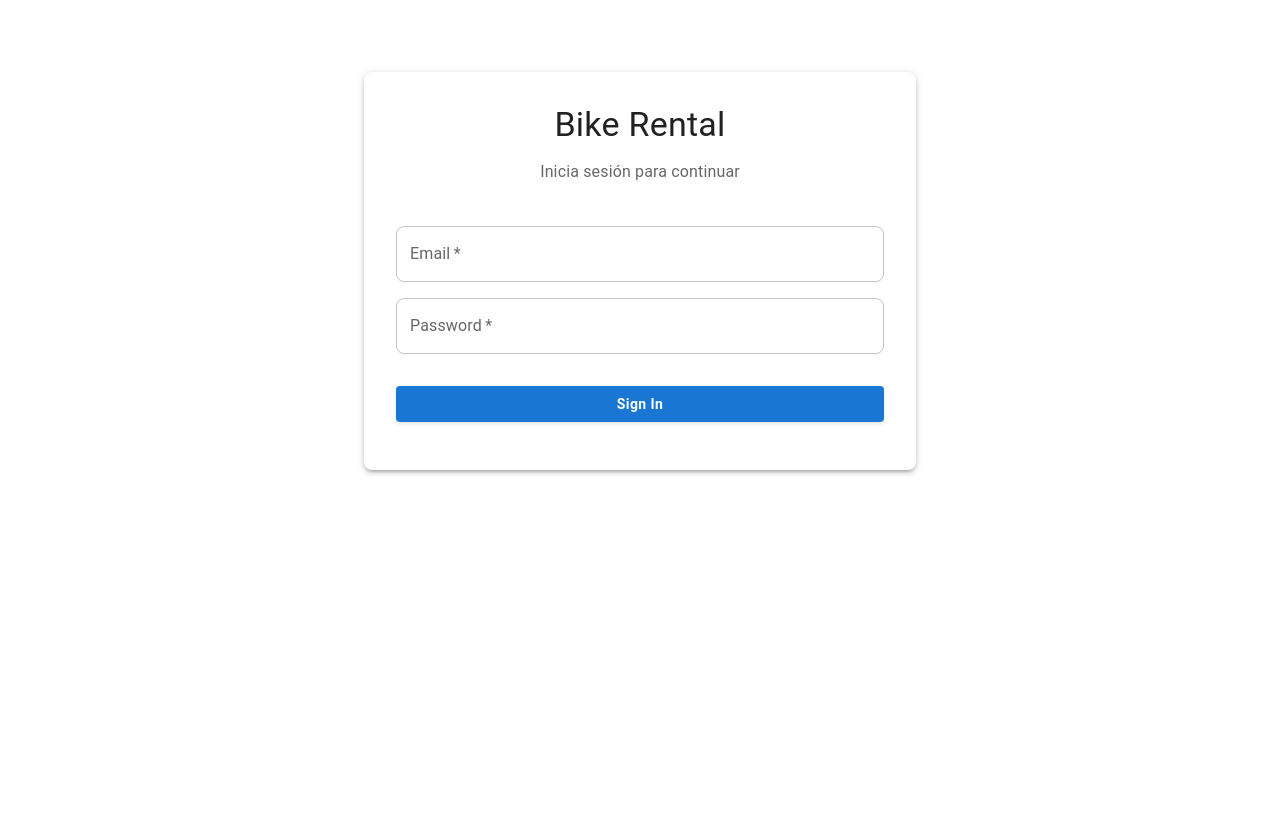
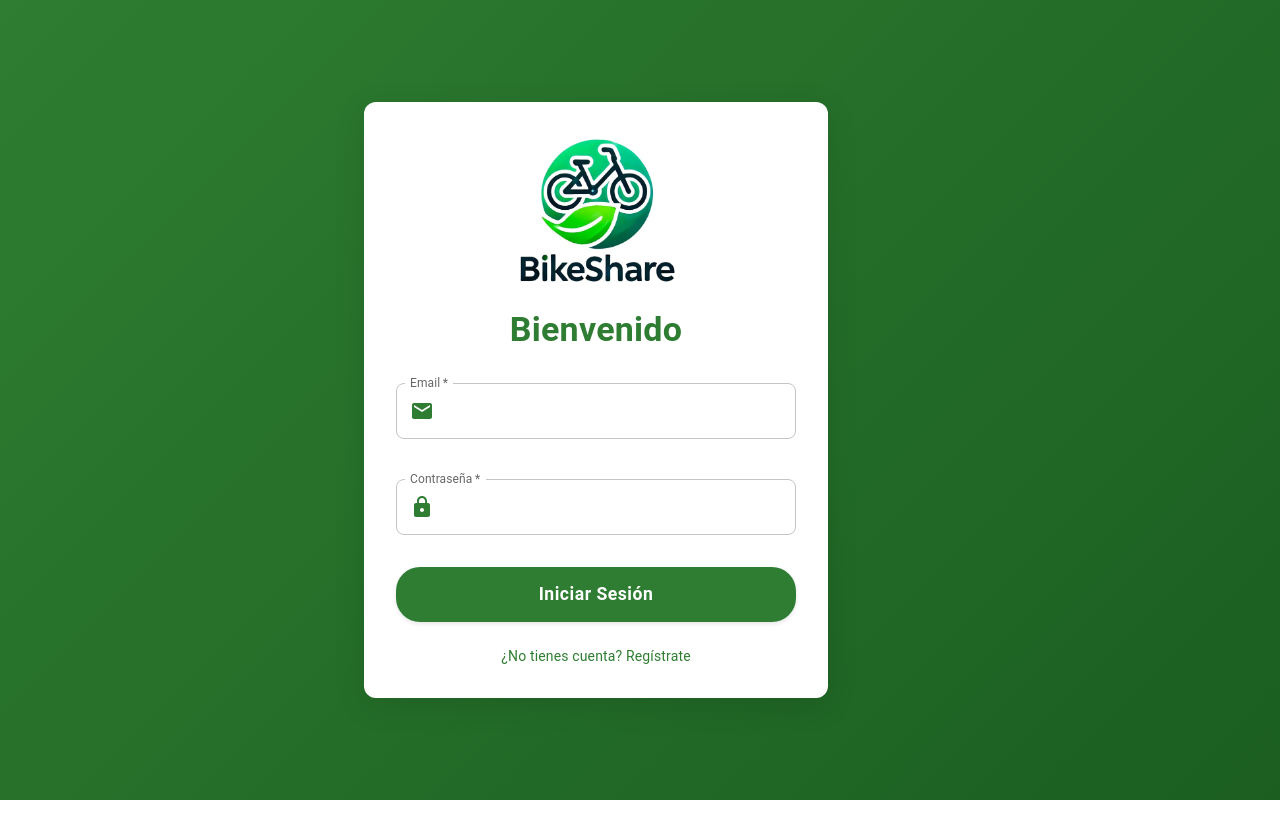
Before and after one commit to LuisVargasCarrasco/ProyectoWeb, a React (Vite) app in the folder bike-rental-app/: page / in a window 1280 px wide. Built offline with nearby package versions, Linux system fonts and the light colour scheme.

Commit message:
Mejoras de la estetica de app y mejoras en login, tambien se añade el registro

```diff
--- a/bike-rental-app/package.json
+++ b/bike-rental-app/package.json
@@ -17,6 +17,7 @@
     "@react-google-maps/api": "^2.20.6",
     "@supabase/supabase-js": "^2.49.1",
     "date-fns": "^4.1.0",
+    "framer-motion": "^12.5.0",
     "react": "^19.0.0",
     "react-dom": "^19.0.0"
   },
--- a/bike-rental-app/src/App.css
+++ b/bike-rental-app/src/App.css
@@ -1,4 +1,14 @@
+/* Add these styles at the top of the file */
+html, body {
+  margin: 0;
+  padding: 0;
+  height: 100%;
+  overflow: hidden;
+}
+
 #root {
+  height: 100vh;
+  overflow: hidden;
   max-width: 100%;
   margin: 0;
   padding: 0;
--- a/bike-rental-app/src/App.jsx
+++ b/bike-rental-app/src/App.jsx
@@ -1,5 +1,5 @@
 import { useState, useEffect } from 'react'
-import { Container, Box, Paper, Tabs, Tab, AppBar, Toolbar, Typography, Button } from '@mui/material'
+import { Container, Box, Tabs, Tab, AppBar, Toolbar, Typography, Button } from '@mui/material'
 import BikeMap from './components/Map/BikeMap'
 import LoginForm from './components/Auth/LoginFrom'
 import ReservationList from './components/Bikes/ReservationList'
@@ -7,17 +7,17 @@ import RideHistory from './components/Bikes/RideHistory'
 import ActiveRides from './components/Bikes/ActiveRides'
 import './App.css'
 import { supabase } from './services/supabase'
-import { ThemeProvider, createTheme } from '@mui/material/styles';
+import { ThemeProvider, createTheme } from '@mui/material/styles'
 
 const theme = createTheme({
   palette: {
     primary: {
-      main: '#2E7D32', // Verde más suave
+      main: '#2E7D32',
       light: '#4CAF50',
       dark: '#1B5E20',
     },
     secondary: {
-      main: '#FF5722', // Naranja para contraste
+      main: '#FF5722',
     },
     background: {
       default: '#F5F5F5',
@@ -68,33 +68,36 @@ function App() {
     await supabase.auth.signOut()
   }
 
-
   if (!session) {
     return (
-      <Container maxWidth="sm" sx={{ mt: 8 }}>
-        <Paper elevation={3} sx={{ p: 4, borderRadius: 2 }}>
-          <Typography variant="h4" component="h1" gutterBottom align="center">
-            Bike Rental
-          </Typography>
-          <Typography variant="subtitle1" gutterBottom align="center" sx={{ mb: 4 }}>
-            Inicia sesión para continuar
-          </Typography>
+      <ThemeProvider theme={theme}>
+        <Box sx={{
+          minHeight: '100vh',
+          display: 'flex',
+          alignItems: 'center',
+          justifyContent: 'center',
+          bgcolor: '#2E7D32',
+          backgroundImage: 'linear-gradient(135deg, #2E7D32 0%, #1B5E20 100%)',
+        }}>
+          <Container maxWidth="sm">
             <LoginForm />
-        </Paper>
           </Container>
+        </Box>
+      </ThemeProvider>
     )
   }
 
   return (
     <ThemeProvider theme={theme}>
       <Box sx={{
+        height: '100vh',
         display: 'flex',
         flexDirection: 'column',
-      minHeight: '100vh'
+        overflow: 'hidden'
       }}>
-      <AppBar position="static">
+        <AppBar position="static" elevation={0}>
           <Toolbar>
-          <Typography variant="h6" component="div" sx={{ flexGrow: 1 }}>
+            <Typography variant="h6" sx={{ flexGrow: 1, fontWeight: 600 }}>
               BikeShare
             </Typography>
             <Button color="inherit" onClick={handleLogout}>
@@ -102,19 +105,23 @@ function App() {
             </Button>
           </Toolbar>
         </AppBar>
+
         <Box sx={{
           flex: 1,
           display: 'flex',
           flexDirection: 'column',
           p: 3,
-        bgcolor: 'background.default'
+          bgcolor: 'background.default',
+          overflow: 'hidden'
         }}>
-        <Paper sx={{
+          <Box sx={{
             flex: 1,
             display: 'flex',
             flexDirection: 'column',
-          borderRadius: 2,
-          overflow: 'hidden'
+            bgcolor: 'background.paper',
+            borderRadius: 3,
+            overflow: 'hidden',
+            boxShadow: '0 4px 12px rgba(0,0,0,0.05)'
           }}>
             <Tabs
               value={tab}
@@ -122,12 +129,13 @@ function App() {
               sx={{
                 borderBottom: 1,
                 borderColor: 'divider',
-              bgcolor: 'background.paper'
+                bgcolor: 'background.paper',
+                px: 2
               }}
             >
               <Tab label="Mapa" />
               <Tab label="Mis Reservas" />
-            <Tab label="Viajes Activos" />  {/* Nueva pestaña */}
+              <Tab label="Viajes Activos" />
               <Tab label="Historial" />
             </Tabs>
             <Box sx={{
@@ -137,10 +145,10 @@ function App() {
             }}>
               {tab === 0 && <BikeMap />}
               {tab === 1 && <ReservationList />}
-            {tab === 2 && <ActiveRides />}  {/* Nuevo componente */}
-            {tab === 3 && <RideHistory />}  {/* Actualizado a índice 3 */}
+              {tab === 2 && <ActiveRides />}
+              {tab === 3 && <RideHistory />}
             </Box>
-        </Paper>
+          </Box>
         </Box>
       </Box>
     </ThemeProvider>
--- a/bike-rental-app/src/components/Auth/LoginFrom.jsx
+++ b/bike-rental-app/src/components/Auth/LoginFrom.jsx
@@ -1,48 +1,180 @@
 import { useState } from 'react';
 import { supabase } from '../../services/supabase';
-import { Box, TextField, Button, Typography } from '@mui/material';
+import { Box, TextField, Button, Typography, InputAdornment, Link } from '@mui/material';
+import EmailIcon from '@mui/icons-material/Email';
+import LockIcon from '@mui/icons-material/Lock';
+import { motion } from 'framer-motion';
 
 const LoginForm = () => {
   const [email, setEmail] = useState('');
   const [password, setPassword] = useState('');
+  const [isRegistering, setIsRegistering] = useState(false);
 
-  const handleLogin = async (e) => {
+  const handleSubmit = async (e) => {
     e.preventDefault();
+    try {
+      if (isRegistering) {
+        const { error } = await supabase.auth.signUp({
+          email,
+          password,
+        });
+        if (error) throw error;
+        alert('Revisa tu email para confirmar el registro');
+      } else {
         const { error } = await supabase.auth.signInWithPassword({
           email,
           password,
         });
-    if (error) alert(error.message);
+        if (error) throw error;
+      }
+    } catch (error) {
+      alert(error.message);
+    }
   };
 
   return (
-    <Box component="form" onSubmit={handleLogin} sx={{ mt: 1 }}>
+    <motion.div
+      initial={{ opacity: 0, y: 20 }}
+      animate={{ opacity: 1, y: 0 }}
+      transition={{ duration: 0.5 }}
+    >
+      <Box
+        component="form"
+        onSubmit={handleSubmit}
+        sx={{
+          display: 'flex',
+          flexDirection: 'column',
+          alignItems: 'center',
+          gap: 3,
+          width: '100%',
+          maxWidth: 400,
+          bgcolor: 'white',
+          p: 4,
+          borderRadius: 1,
+          boxShadow: '0 8px 32px rgba(0,0,0,0.1)',
+        }}
+      >
+        <Box
+          component="img"
+          src="/logobikeshare.jpg"
+          alt="BikeShare Logo"
+          sx={{
+            width: 180,
+            height: 'auto',
+            borderRadius: 2,
+          }}
+        />
+
+        <Typography
+          variant="h4"
+          component="h1"
+          sx={{
+            color: '#2E7D32',
+            fontWeight: 700,
+            textAlign: 'center',
+          }}
+        >
+          {isRegistering ? 'Crear cuenta' : 'Bienvenido'}
+        </Typography>
+
         <TextField
-        margin="normal"
           required
           fullWidth
           label="Email"
+          type="email"
           value={email}
           onChange={(e) => setEmail(e.target.value)}
+          InputProps={{
+            startAdornment: (
+              <InputAdornment position="start">
+                <EmailIcon sx={{ color: '#2E7D32' }} />
+              </InputAdornment>
+            ),
+          }}
+          sx={{
+            '& .MuiOutlinedInput-root': {
+              borderRadius: 2,
+              backgroundColor: 'white',
+              '&:hover fieldset': {
+                borderColor: '#2E7D32',
+              },
+              '&.Mui-focused fieldset': {
+                borderColor: '#2E7D32',
+              }
+            },
+            '& .MuiInputLabel-root.Mui-focused': {
+              color: '#2E7D32'
+            }
+          }}
         />
+
         <TextField
-        margin="normal"
           required
           fullWidth
-        label="Password"
+          label="Contraseña"
           type="password"
           value={password}
           onChange={(e) => setPassword(e.target.value)}
+          InputProps={{
+            startAdornment: (
+              <InputAdornment position="start">
+                <LockIcon sx={{ color: '#2E7D32' }} />
+              </InputAdornment>
+            ),
+          }}
+          sx={{
+            '& .MuiOutlinedInput-root': {
+              borderRadius: 2,
+              backgroundColor: 'white',
+              '&:hover fieldset': {
+                borderColor: '#2E7D32',
+              },
+              '&.Mui-focused fieldset': {
+                borderColor: '#2E7D32',
+              }
+            },
+            '& .MuiInputLabel-root.Mui-focused': {
+              color: '#2E7D32'
+            }
+          }}
         />
+
         <Button
           type="submit"
           fullWidth
           variant="contained"
-        sx={{ mt: 3, mb: 2 }}
+          sx={{
+            py: 1.5,
+            borderRadius: 2,
+            fontSize: '1.1rem',
+            fontWeight: 600,
+            backgroundColor: '#2E7D32',
+            '&:hover': {
+              backgroundColor: '#1B5E20',
+              transform: 'translateY(-2px)',
+            },
+            transition: 'all 0.3s ease-in-out',
+          }}
         >
-        Sign In
+          {isRegistering ? 'Registrarse' : 'Iniciar Sesión'}
         </Button>
+
+        <Link
+          component="button"
+          variant="body2"
+          onClick={() => setIsRegistering(!isRegistering)}
+          sx={{
+            color: '#2E7D32',
+            textDecoration: 'none',
+            '&:hover': {
+              textDecoration: 'underline',
+            }
+          }}
+        >
+          {isRegistering ? '¿Ya tienes cuenta? Inicia sesión' : '¿No tienes cuenta? Regístrate'}
+        </Link>
       </Box>
+    </motion.div>
   );
 };
 
```
Also changed, not shown: bike-rental-app/src/components/Auth/AuthContainer.jsx (added, +17 -0 lines), bike-rental-app/src/components/Auth/RegisterForm.jsx (added, +203 -0 lines), bike-rental-app/public/logobikeshare.jpg (added), 1 other file (tests, documents, lock files or other folders). Lines whose indentation alone changed are shown as unchanged.
